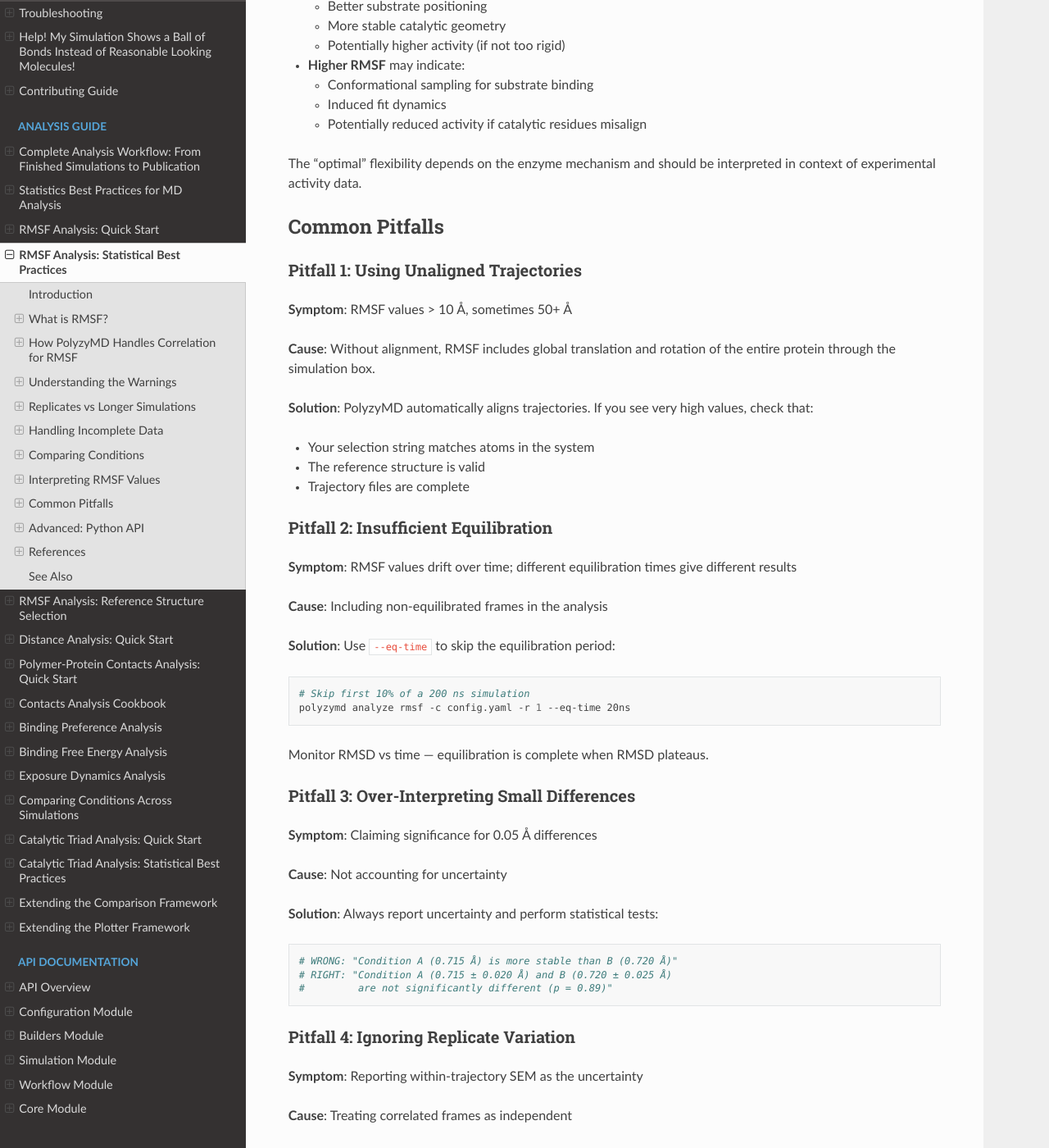
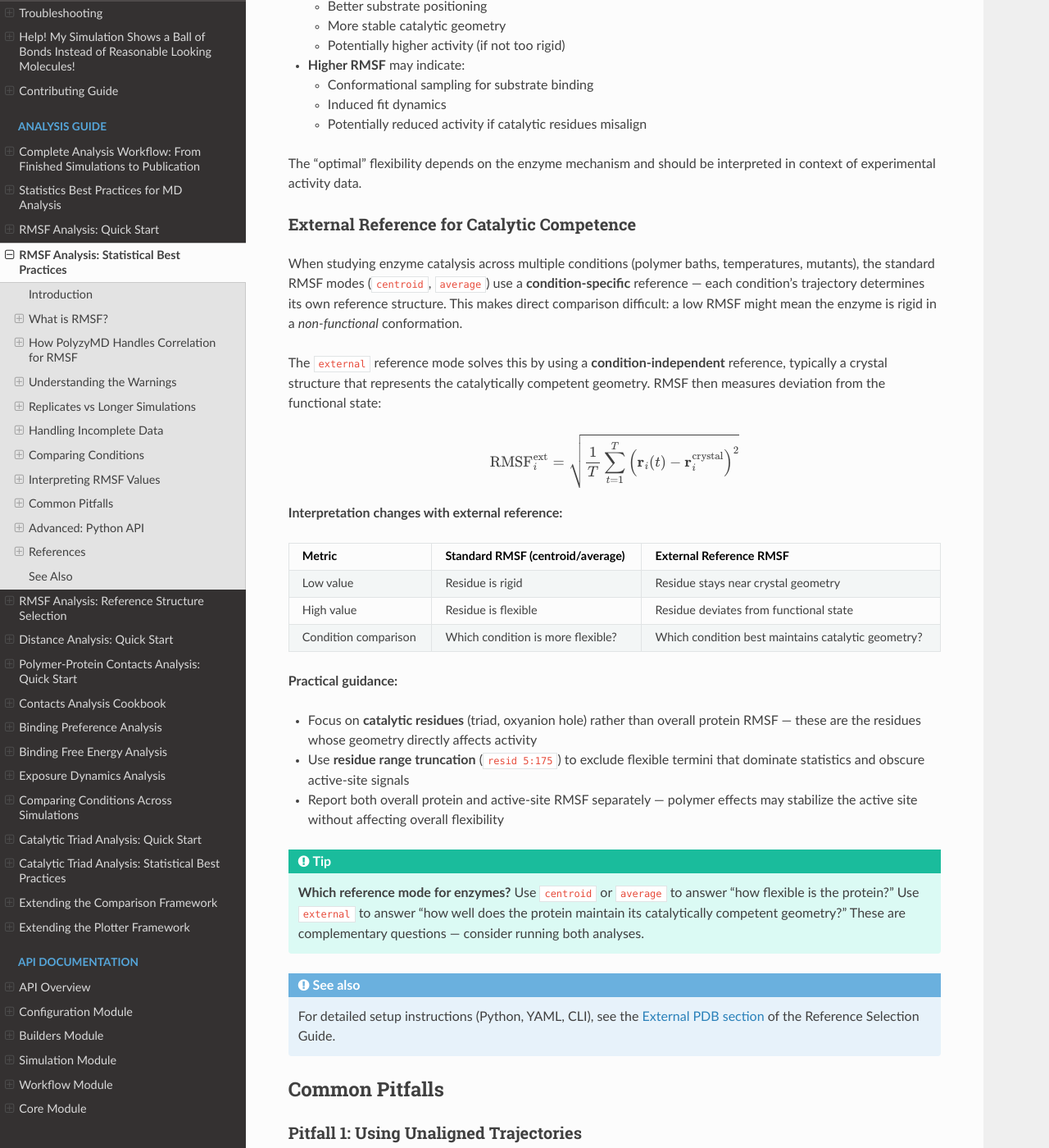
Before and after one commit to joelaforet/polyzymd, a Sphinx documentation site: the page built from docs/source/tutorials/analysis_rmsf_best_practices.md, in a window 1280 px wide and 1400 px high, scrolled down 10079 px. Shown: the whole window at 82% size. Built offline with Sphinx 7.4.7 and the Read the Docs theme 3.1.0, drawn with Linux system fonts in a browser that asks for light colours.

Commit message:
docs(rmsf): add catalytic competence section to best practices
Add new 'External Reference for Catalytic Competence' subsection to
the Interpreting RMSF Values section, explaining:

- Why condition-specific references limit cross-condition comparison
- How external mode provides a condition-independent reference
- The mathematical formula difference (crystal positions vs average)
- Interpretation table comparing standard vs external reference RMSF
- Practical guidance: focus on catalytic residues, use residue range
  truncation, report active-site and overall RMSF separately
- Tip on when to use centroid/average vs external (complementary)
- Cross-reference to the Reference Selection Guide for setup details

````diff
--- a/docs/source/tutorials/analysis_rmsf_best_practices.md
+++ b/docs/source/tutorials/analysis_rmsf_best_practices.md
@@ -476,6 +476,52 @@ For enzyme studies, active site RMSF is particularly relevant:
 The "optimal" flexibility depends on the enzyme mechanism and should be
 interpreted in context of experimental activity data.
 
+### External Reference for Catalytic Competence
+
+When studying enzyme catalysis across multiple conditions (polymer baths,
+temperatures, mutants), the standard RMSF modes (`centroid`, `average`) use
+a **condition-specific** reference — each condition's trajectory determines
+its own reference structure. This makes direct comparison difficult: a low
+RMSF might mean the enzyme is rigid in a *non-functional* conformation.
+
+The `external` reference mode solves this by using a **condition-independent**
+reference, typically a crystal structure that represents the catalytically
+competent geometry. RMSF then measures deviation from the functional state:
+
+$$
+\text{RMSF}_i^{\text{ext}} = \sqrt{\frac{1}{T} \sum_{t=1}^{T} \left( \mathbf{r}_i(t) - \mathbf{r}_i^{\text{crystal}} \right)^2}
+$$
+
+**Interpretation changes with external reference:**
+
+| Metric | Standard RMSF (centroid/average) | External Reference RMSF |
+|--------|----------------------------------|------------------------|
+| Low value | Residue is rigid | Residue stays near crystal geometry |
+| High value | Residue is flexible | Residue deviates from functional state |
+| Condition comparison | Which condition is more flexible? | Which condition best maintains catalytic geometry? |
+
+**Practical guidance:**
+
+- Focus on **catalytic residues** (triad, oxyanion hole) rather than overall
+  protein RMSF — these are the residues whose geometry directly affects activity
+- Use **residue range truncation** (`resid 5:175`) to exclude flexible termini
+  that dominate statistics and obscure active-site signals
+- Report both overall protein and active-site RMSF separately — polymer effects
+  may stabilize the active site without affecting overall flexibility
+
+```{tip}
+**Which reference mode for enzymes?** Use `centroid` or `average` to answer
+"how flexible is the protein?" Use `external` to answer "how well does the
+protein maintain its catalytically competent geometry?" These are complementary
+questions — consider running both analyses.
+```
+
+```{seealso}
+For detailed setup instructions (Python, YAML, CLI), see the
+[External PDB section](analysis_reference_selection.md#external-pdb) of the
+Reference Selection Guide.
+```
+
 ## Common Pitfalls
 
 ### Pitfall 1: Using Unaligned Trajectories
````
